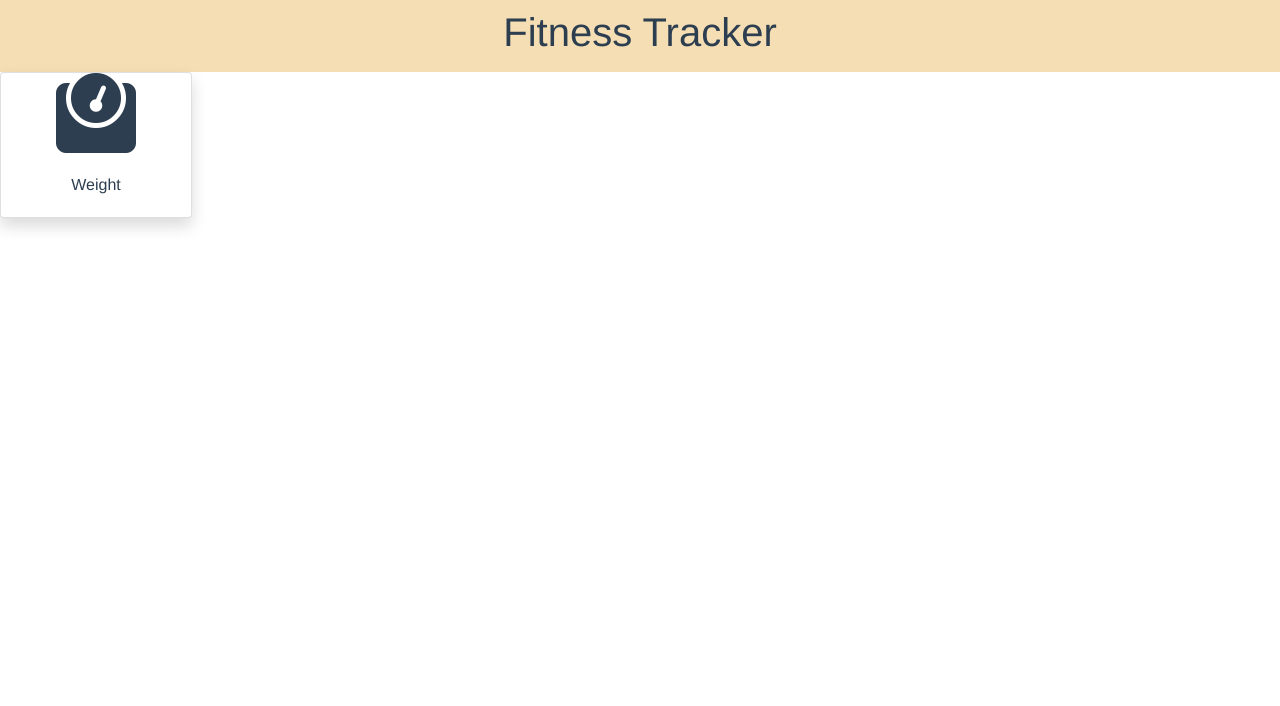
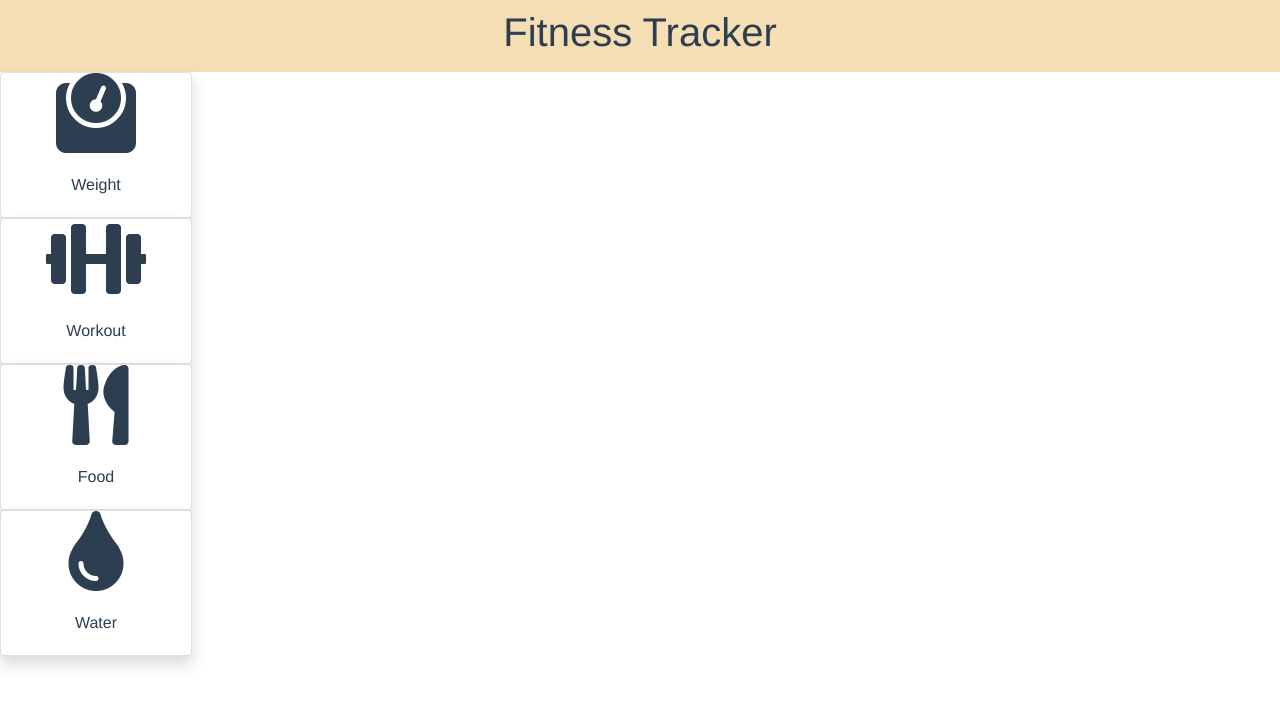
Before and after one commit to KatrinaFuller/fitness-tracker, a Vue app: page / in a window 1280 px wide. Shown: the top 706 px of the page. Built offline with nearby package versions, Linux system fonts and the light colour scheme.

Commit message:
added weight, workout,food, and water to main page

```diff
--- /dev/null
+++ b/src/components/food.vue
@@ -0,0 +1,27 @@
+<template>
+  <div class="food">
+    <div class="card shadow" style="width: 12rem;">
+      <i class="fas fa-utensils fa-5x"></i>
+      <div class="card-body">
+        <p class="card-text">Food</p>
+      </div>
+    </div>
+  </div>
+</template>
+
+
+<script>
+export default {
+  name: "food",
+  data() {
+    return {};
+  },
+  computed: {},
+  methods: {},
+  components: {}
+};
+</script>
+
+
+<style scoped>
+</style>
--- /dev/null
+++ b/src/components/water.vue
@@ -0,0 +1,27 @@
+<template>
+  <div class="water">
+    <div class="card shadow" style="width: 12rem;">
+      <i class="fas fa-tint fa-5x"></i>
+      <div class="card-body">
+        <p class="card-text">Water</p>
+      </div>
+    </div>
+  </div>
+</template>
+
+
+<script>
+export default {
+  name: "water",
+  data() {
+    return {};
+  },
+  computed: {},
+  methods: {},
+  components: {}
+};
+</script>
+
+
+<style scoped>
+</style>
--- /dev/null
+++ b/src/components/workout.vue
@@ -0,0 +1,27 @@
+<template>
+  <div class="workout">
+    <div class="card shadow" style="width: 12rem;">
+      <i class="fas fa-dumbbell fa-5x"></i>
+      <div class="card-body">
+        <p class="card-text">Workout</p>
+      </div>
+    </div>
+  </div>
+</template>
+
+
+<script>
+export default {
+  name: "workout",
+  data() {
+    return {};
+  },
+  computed: {},
+  methods: {},
+  components: {}
+};
+</script>
+
+
+<style scoped>
+</style>
--- a/src/views/Home.vue
+++ b/src/views/Home.vue
@@ -2,6 +2,9 @@
   <div class="home">
     <navbar />
     <weight />
+    <workout />
+    <food />
+    <water />
   </div>
 </template>
 
@@ -9,9 +12,12 @@
 // @ is an alias to /src
 import navbar from "../components/navbar";
 import weight from "../components/weight";
+import workout from "../components/workout";
+import food from "../components/food";
+import water from "../components/water";
 
 export default {
   name: "home",
-  components: { navbar, weight }
+  components: { navbar, weight, workout, food, water }
 };
 </script>
```
